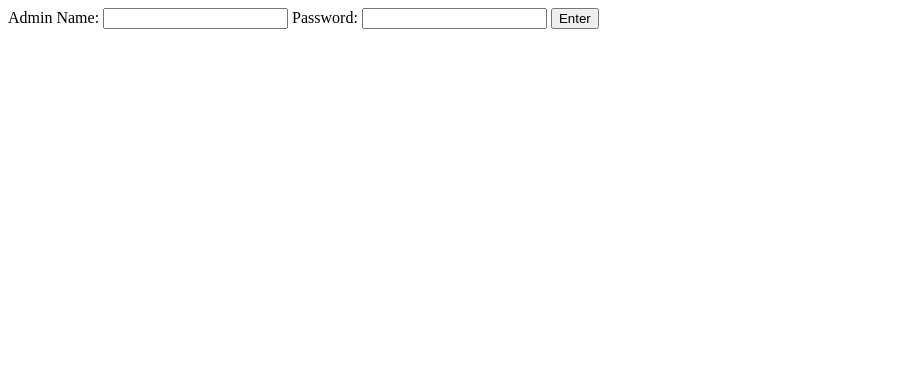
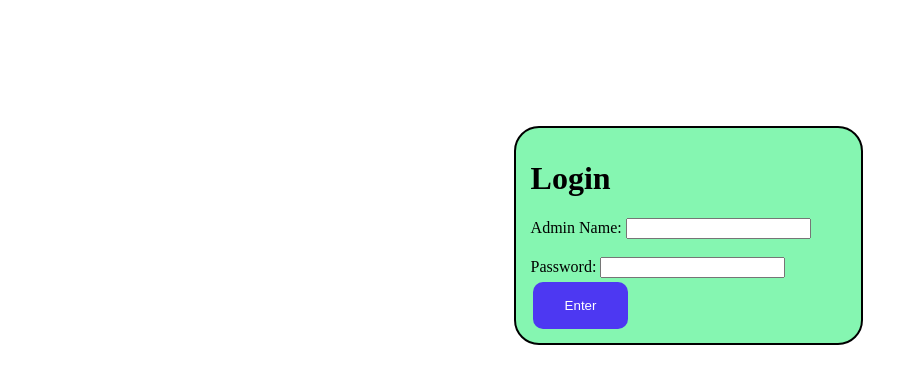
Before and after one commit to zrta2480/Webdev_SA3, a PHP site: page /login.php in a window 1280 px wide. Shown: the top 384 px of the page, without its empty margins (0-917 px from the left). Run offline with PHP 8.4, Linux system fonts and the light colour scheme.

Commit message:
Add files via upload
Added more CSS

```diff
--- a/login.php
+++ b/login.php
@@ -5,17 +5,28 @@ unset($_SESSION['user']);
 <!DOCTYPE html>
 <html>
     <head>
-
+        <link rel="stylesheet" href="sa3-stylesheet.css">
     </head>
 
     <body>
+
+    <div class="container">
+        <div class="login-header">
+            <h1>Login</h1>
+        </div>
+
         <div class="login">
             <form action="<?php echo htmlspecialchars($_SERVER["PHP_SELF"]); ?>" method="post">
                 Admin Name: <input type="text" name="idNumber" />
+                <br />
+                <br />
                 Password: <input type="password" name="userPassword" />
+                <br />
                 <input type="submit" value="Enter" name="submitCredentials" />
             </form>
         </div>
+
+    </div>
     </body>
 </html>
 
--- a/sa3-stylesheet.css
+++ b/sa3-stylesheet.css
@@ -25,3 +25,33 @@
 .main-body {
     margin-left: 160px;
 }
+
+.container {
+    background-color: #85f6b1;
+    border: 2px solid black;
+    padding: 10px;
+    padding-left: 15px;
+    width: 320px;
+    margin-left : 40%;
+    margin-top: 10%;
+    border-radius: 25px;
+}
+
+input[type=submit], button {
+    background-color: #4d38f2;
+    border: none;
+    color: white;
+    padding: 16px 32px;
+    text-decoration: none;
+    margin: 4px 2px;
+    cursor: pointer;
+    border-radius: 10px;
+}
+
+button:hover {
+    background-color: #3880f2;
+}
+
+input[type=submit]:hover {
+    background-color: #3880f2;
+}
```
